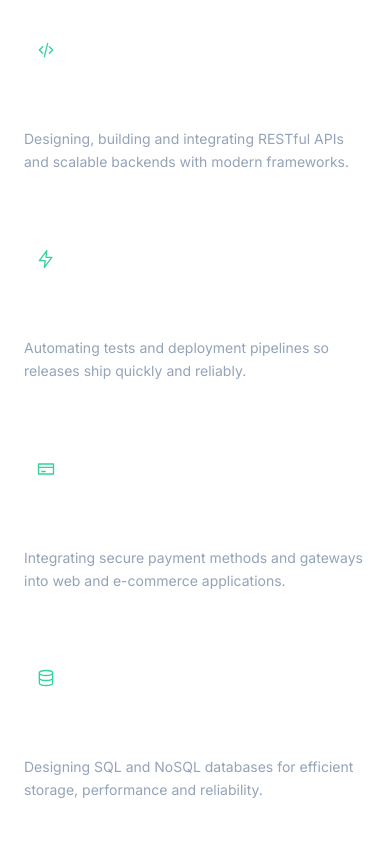
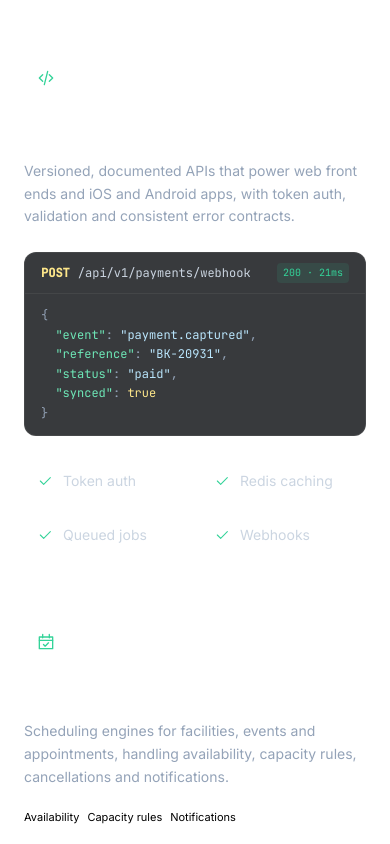
Before and after one commit to HydroMoon/qasimnouh.dev, a Nuxt app: page / in a window 390 px wide. Shown: the part 4040-4884 px from the top of the page. Built offline with nearby package versions, Linux system fonts and the light colour scheme.

Commit message:
Add 'What I build' section describing system types without project names
Co-Authored-By: Claude Opus 5.5 <noreply@anthropic.com>

```diff
--- a/components/ContactSection.vue
+++ b/components/ContactSection.vue
@@ -4,7 +4,7 @@
       <div class="pointer-events-none absolute inset-0 bg-grid opacity-60" />
       <div class="pointer-events-none absolute left-1/2 top-0 h-64 w-[40rem] -translate-x-1/2 -translate-y-1/2 rounded-full bg-accent/20 blur-[100px]" />
 
-      <span class="eyebrow relative justify-center">06 · Contact</span>
+      <span class="eyebrow relative justify-center">07 · Contact</span>
       <h2 class="heading relative mx-auto max-w-3xl">
         Have a platform to build or a pipeline to <span class="text-gradient">speed up?</span>
       </h2>
--- a/components/ExpertiseSection.vue
+++ b/components/ExpertiseSection.vue
@@ -1,7 +1,7 @@
 <template>
   <section id="expertise" class="section">
     <div class="max-w-2xl">
-      <span v-reveal class="eyebrow">03 · Expertise</span>
+      <span v-reveal class="eyebrow">04 · Expertise</span>
       <h2 v-reveal="80" class="heading">What I bring to a team.</h2>
       <p v-reveal="140" class="mt-5 text-lg text-slate-400">
         Full-cycle engineering, from data model and API design to the pipeline that ships it and the servers that run it.
--- a/components/InfraSection.vue
+++ b/components/InfraSection.vue
@@ -2,7 +2,7 @@
   <section id="infrastructure" class="section">
     <div class="grid items-center gap-14 lg:grid-cols-[1fr_1.2fr]">
       <div>
-        <span v-reveal class="eyebrow">04 · Homelab</span>
+        <span v-reveal class="eyebrow">05 · Homelab</span>
         <h2 v-reveal="80" class="heading">I run my own infrastructure.</h2>
         <p v-reveal="140" class="mt-5 text-lg leading-relaxed text-slate-400">
           Outside work I run a small production-style lab where I try out virtualization, orchestration and
--- a/components/SiteNav.vue
+++ b/components/SiteNav.vue
@@ -73,6 +73,7 @@ import { profile } from '~/data/cv'
 const links = [
   { id: 'about', label: 'About' },
   { id: 'experience', label: 'Experience' },
+  { id: 'solutions', label: 'What I build' },
   { id: 'expertise', label: 'Expertise' },
   { id: 'infrastructure', label: 'Homelab' },
   { id: 'skills', label: 'Skills' },
--- a/components/SkillsSection.vue
+++ b/components/SkillsSection.vue
@@ -1,7 +1,7 @@
 <template>
   <section id="skills" class="relative py-20 md:py-28">
     <div class="mx-auto max-w-6xl px-4 sm:px-6 lg:px-8">
-      <span v-reveal class="eyebrow">05 · Skills</span>
+      <span v-reveal class="eyebrow">06 · Skills</span>
       <h2 v-reveal="80" class="heading">The toolbox.</h2>
     </div>
 
--- /dev/null
+++ b/components/SolutionsSection.vue
@@ -0,0 +1,132 @@
+<template>
+  <section id="solutions" class="section">
+    <div class="max-w-2xl">
+      <span v-reveal class="eyebrow">03 · What I build</span>
+      <h2 v-reveal="80" class="heading">Systems I’ve shipped to production.</h2>
+      <p v-reveal="140" class="mt-5 text-lg text-slate-400">
+        Ten platforms delivered for government and enterprise clients, built on Laravel and Vue.js. These are the kinds of systems I design and deliver.
+      </p>
+    </div>
+
+    <div class="mt-14 grid gap-4 sm:grid-cols-2 lg:grid-cols-4">
+      <article
+        v-for="(item, i) in solutions"
+        :key="item.title"
+        v-reveal="(i % 4) * 70"
+        class="card card-hover group flex flex-col overflow-hidden p-6"
+        :class="[
+          item.featured && 'sm:col-span-2 lg:row-span-2 sm:p-8',
+          i === solutions.length - 1 && 'lg:col-span-2',
+        ]"
+        @pointermove="onMove"
+      >
+        <div
+          class="pointer-events-none absolute inset-0 opacity-0 transition duration-300 group-hover:opacity-100"
+          style="background: radial-gradient(260px circle at var(--mx, 50%) var(--my, 50%), rgba(52, 211, 153, 0.12), transparent 70%)"
+        />
+        <span
+          class="relative grid h-11 w-11 place-items-center rounded-xl border border-white/10 bg-white/[0.03] text-accent transition group-hover:border-accent/40 group-hover:bg-accent/10"
+        >
+          <AppIcon :name="item.icon" class="h-5 w-5" />
+        </span>
+        <h3 class="relative mt-5 font-display font-medium text-white" :class="item.featured ? 'text-2xl' : 'text-lg'">
+          {{ item.title }}
+        </h3>
+        <p class="relative mt-2 text-sm leading-relaxed text-slate-400" :class="item.featured && 'sm:text-base'">
+          {{ item.text }}
+        </p>
+
+        <!-- Live request/response demo on the featured card -->
+        <div
+          v-if="item.featured"
+          class="relative mt-6 overflow-hidden rounded-xl border border-white/[0.07] bg-ink-950/80 font-mono text-[12px] leading-relaxed"
+          aria-hidden="true"
+        >
+          <Transition
+            mode="out-in"
+            enter-active-class="transition duration-300"
+            enter-from-class="opacity-0 translate-y-1"
+            leave-active-class="transition duration-200"
+            leave-to-class="opacity-0 -translate-y-1"
+          >
+            <div :key="active">
+              <div class="flex items-center justify-between border-b border-white/[0.06] px-4 py-2.5">
+                <span class="truncate">
+                  <span class="font-semibold" :class="call.method === 'GET' ? 'text-sky-300' : 'text-amber-200'">{{ call.method }}</span>
+                  <span class="ml-2 text-slate-300">{{ call.path }}</span>
+                </span>
+                <span class="ml-3 shrink-0 rounded bg-accent/10 px-1.5 py-0.5 text-[10px] text-accent">{{ call.status }} · {{ call.ms }}ms</span>
+              </div>
+              <pre class="overflow-hidden whitespace-pre px-4 py-3 text-slate-400" v-html="call.body" />
+            </div>
+          </Transition>
+        </div>
+
+        <ul v-if="item.featured" class="relative mt-auto grid grid-cols-2 gap-3 pt-6">
+          <li
+            v-for="tag in item.tags"
+            :key="tag"
+            class="flex items-center gap-2.5 rounded-lg border border-white/[0.06] bg-white/[0.02] px-3 py-2.5 text-sm text-slate-300"
+          >
+            <AppIcon name="check" class="h-4 w-4 shrink-0 text-accent" />
+            {{ tag }}
+          </li>
+        </ul>
+        <div v-else class="relative mt-auto flex flex-wrap gap-2 pt-5">
+          <span v-for="tag in item.tags" :key="tag" class="chip !text-[11px]">{{ tag }}</span>
+        </div>
+      </article>
+    </div>
+  </section>
+</template>
+
+<script setup lang="ts">
+import { solutions } from '~/data/cv'
+
+const k = (s: string) => `<span class="text-accent-soft">"${s}"</span>`
+const v = (s: string | number) =>
+  typeof s === 'number' ? `<span class="text-amber-200">${s}</span>` : `<span class="text-sky-200">"${s}"</span>`
+
+const calls = [
+  {
+    method: 'GET',
+    path: '/api/v1/bookings/availability',
+    status: 200,
+    ms: 38,
+    body: `{\n  ${k('date')}: ${v('2026-10-14')},\n  ${k('slots')}: [\n    { ${k('time')}: ${v('09:00')}, ${k('remaining')}: ${v(4)} },\n    { ${k('time')}: ${v('10:30')}, ${k('remaining')}: ${v(1)} }\n  ]\n}`,
+  },
+  {
+    method: 'POST',
+    path: '/api/v1/payments/webhook',
+    status: 200,
+    ms: 21,
+    body: `{\n  ${k('event')}: ${v('payment.captured')},\n  ${k('reference')}: ${v('BK-20931')},\n  ${k('status')}: ${v('paid')},\n  ${k('synced')}: <span class="text-amber-200">true</span>\n}`,
+  },
+  {
+    method: 'GET',
+    path: '/api/v1/applications/4821',
+    status: 200,
+    ms: 44,
+    body: `{\n  ${k('stage')}: ${v('review')},\n  ${k('approvals')}: ${v(2)},\n  ${k('next')}: ${v('final-decision')},\n  ${k('updated_at')}: ${v('2026-10-01T09:12:00Z')}\n}`,
+  },
+]
+
+const active = ref(0)
+const call = computed(() => calls[active.value]!)
+let timer: ReturnType<typeof setInterval> | undefined
+
+onMounted(() => {
+  if (window.matchMedia('(prefers-reduced-motion: reduce)').matches) return
+  timer = setInterval(() => (active.value = (active.value + 1) % calls.length), 3500)
+})
+
+onBeforeUnmount(() => clearInterval(timer))
+
+// Track the pointer inside each card for the hover glow.
+const onMove = (e: PointerEvent) => {
+  const card = e.currentTarget as HTMLElement
+  const rect = card.getBoundingClientRect()
+  card.style.setProperty('--mx', `${e.clientX - rect.left}px`)
+  card.style.setProperty('--my', `${e.clientY - rect.top}px`)
+}
+</script>
--- a/data/cv.ts
+++ b/data/cv.ts
@@ -111,3 +111,55 @@ export const marquee = [
   'Laravel', 'PHP', 'Vue.js', 'Docker', 'Kubernetes', 'Redis', 'MySQL', 'Terraform', 'OpenTofu',
   'Ansible', 'Azure', 'Jenkins', 'Grafana', 'Prometheus', 'Proxmox', 'pfSense', 'WireGuard', 'C#', 'ASP.NET Core', 'Linux',
 ]
+
+export const solutions = [
+  {
+    title: 'REST APIs & Mobile Backends',
+    text: 'Versioned, documented APIs that power web front ends and iOS and Android apps, with token auth, validation and consistent error contracts.',
+    icon: 'code',
+    tags: ['Token auth', 'Redis caching', 'Queued jobs', 'Webhooks'],
+    featured: true,
+  },
+  {
+    title: 'Booking & Reservation Systems',
+    text: 'Scheduling engines for facilities, events and appointments, handling availability, capacity rules, cancellations and notifications.',
+    icon: 'calendar',
+    tags: ['Availability', 'Capacity rules', 'Notifications'],
+  },
+  {
+    title: 'Payments & Checkout',
+    text: 'Secure gateway integrations with webhook-driven reconciliation, refunds and real-time payment status.',
+    icon: 'card',
+    tags: ['Gateways', 'Webhooks', 'Refunds'],
+  },
+  {
+    title: 'Government Digital Services',
+    text: 'Public portals and e-services for ministries and national entities, built for security, Arabic/English content and high traffic.',
+    icon: 'building',
+    tags: ['Bilingual', 'Security', 'High traffic'],
+  },
+  {
+    title: 'Workflow & Approval Platforms',
+    text: 'Multi-step journeys with roles, approvals, notifications and audit trails, from application intake to final decision.',
+    icon: 'flow',
+    tags: ['Roles & permissions', 'Audit logs', 'PDF generation'],
+  },
+  {
+    title: 'Records & Archive Systems',
+    text: 'Document-heavy back offices with structured metadata, fast search and controlled access to large collections.',
+    icon: 'archive',
+    tags: ['Search', 'Media storage', 'Access control'],
+  },
+  {
+    title: 'CMS & Learning Platforms',
+    text: 'Content management and learning management systems for organizations and educational institutions.',
+    icon: 'book',
+    tags: ['CMS', 'LMS', 'Content workflows'],
+  },
+  {
+    title: 'Admin Dashboards & Reporting',
+    text: 'Back-office panels and real-time dashboards that give operations teams clear visibility into their data.',
+    icon: 'chart',
+    tags: ['Dashboards', 'Exports', 'Analytics'],
+  },
+]
--- a/pages/index.vue
+++ b/pages/index.vue
@@ -3,6 +3,7 @@
     <HeroSection />
     <AboutSection />
     <ExperienceSection />
+    <SolutionsSection />
     <ExpertiseSection />
     <InfraSection />
     <SkillsSection />
```
Also changed, not shown: components/AppIcon.vue (+7 -0 lines).
